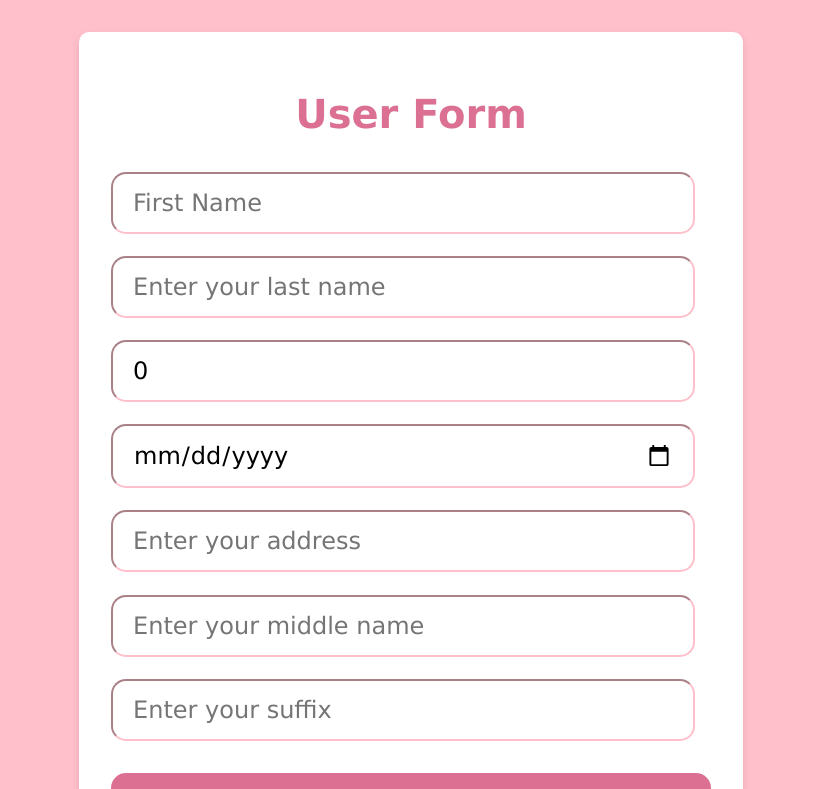
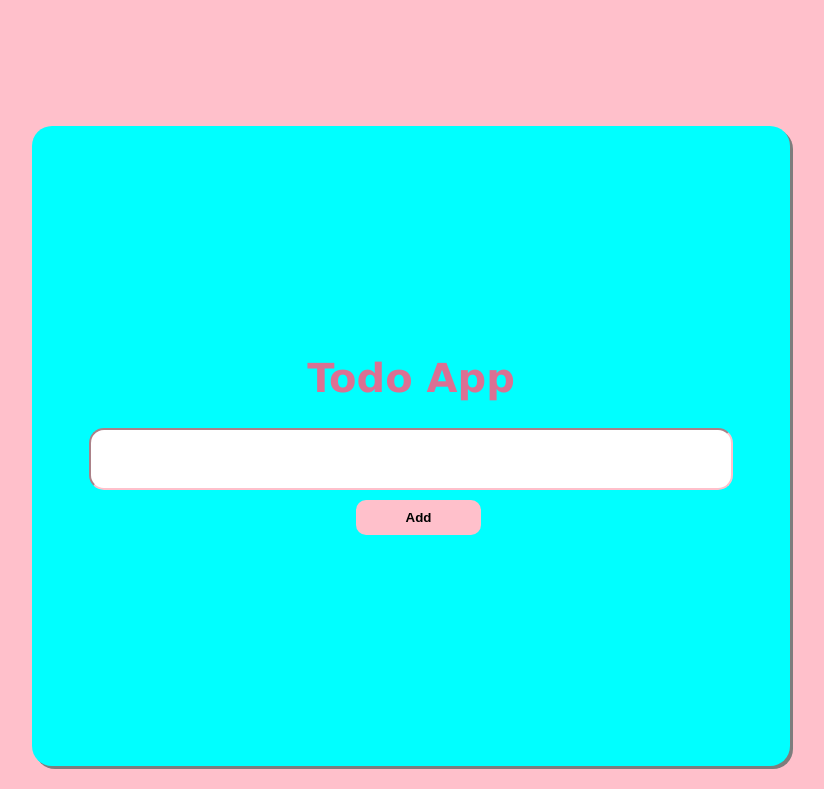
Before and after one commit to carbonaraissogood/Learning_React, a React (Vite) app: page / in a window 1280 px wide. Shown: the top 789 px of the page, without its empty margins (229-1053 px from the left). Built offline with nearby package versions, Linux system fonts and the light colour scheme.

Commit message:
Uncomment ToDoApp component in App and fix import path for ToDoApp.module.css

```diff
--- a/my-react-app/src/App.jsx
+++ b/my-react-app/src/App.jsx
@@ -123,7 +123,7 @@ function App() {
       {/* NINTH PART */}
       {/* <OnChange></OnChange> */}
 
-      {/* <ToDoApp></ToDoApp> */}
+      <ToDoApp></ToDoApp>
 
       {/* <ColorPicker></ColorPicker> */}
 
--- a/my-react-app/src/ToDoApp/ToDoApp.jsx
+++ b/my-react-app/src/ToDoApp/ToDoApp.jsx
@@ -1,5 +1,5 @@
 import { useState } from "react";
-import styles from './TodoApp.module.css';
+import styles from './ToDoApp.module.css';
 
 function ToDoApp() {
   const [newItem, setNewItem] = useState('');
--- a/package.json
+++ b/package.json
@@ -6,7 +6,6 @@
   "scripts": {
     "dev": "vite",
     "build": "vite build",
-    "lint": "eslint .",
     "preview": "vite preview"
   },
   "dependencies": {
```
